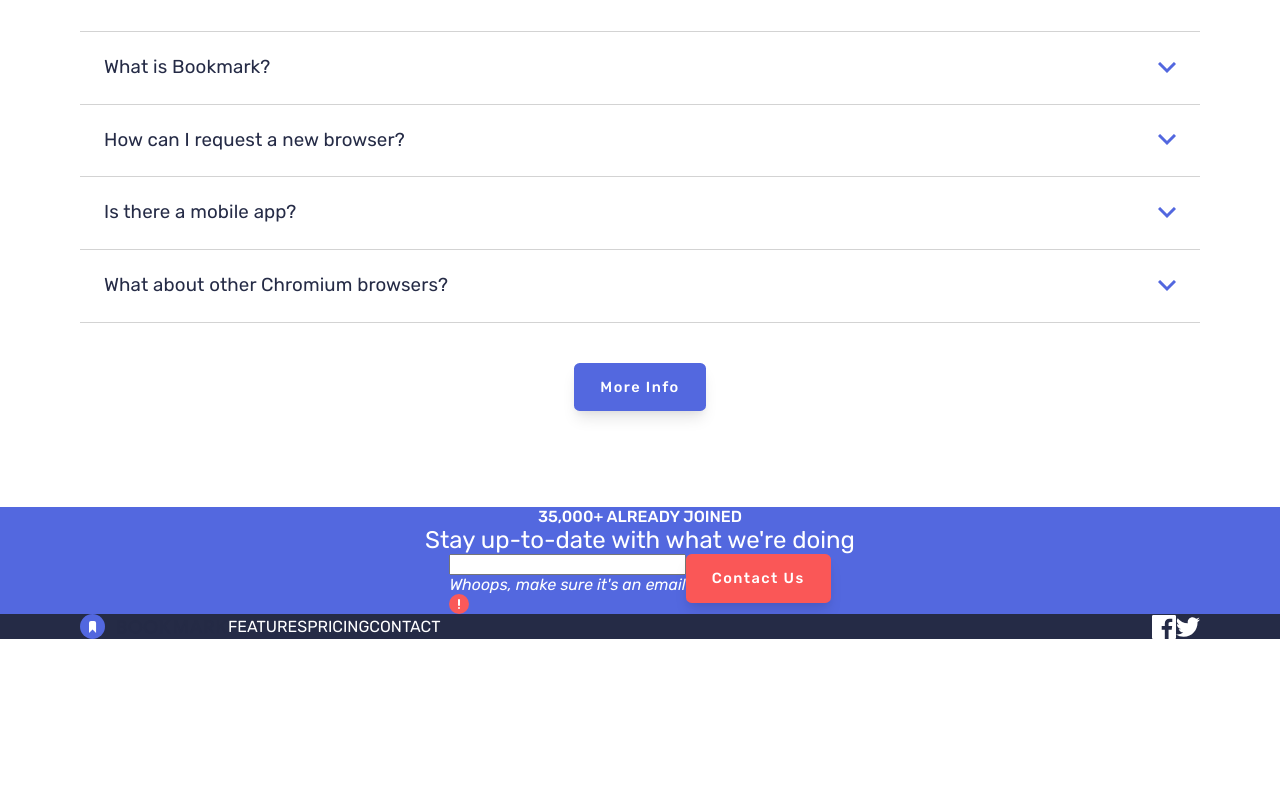
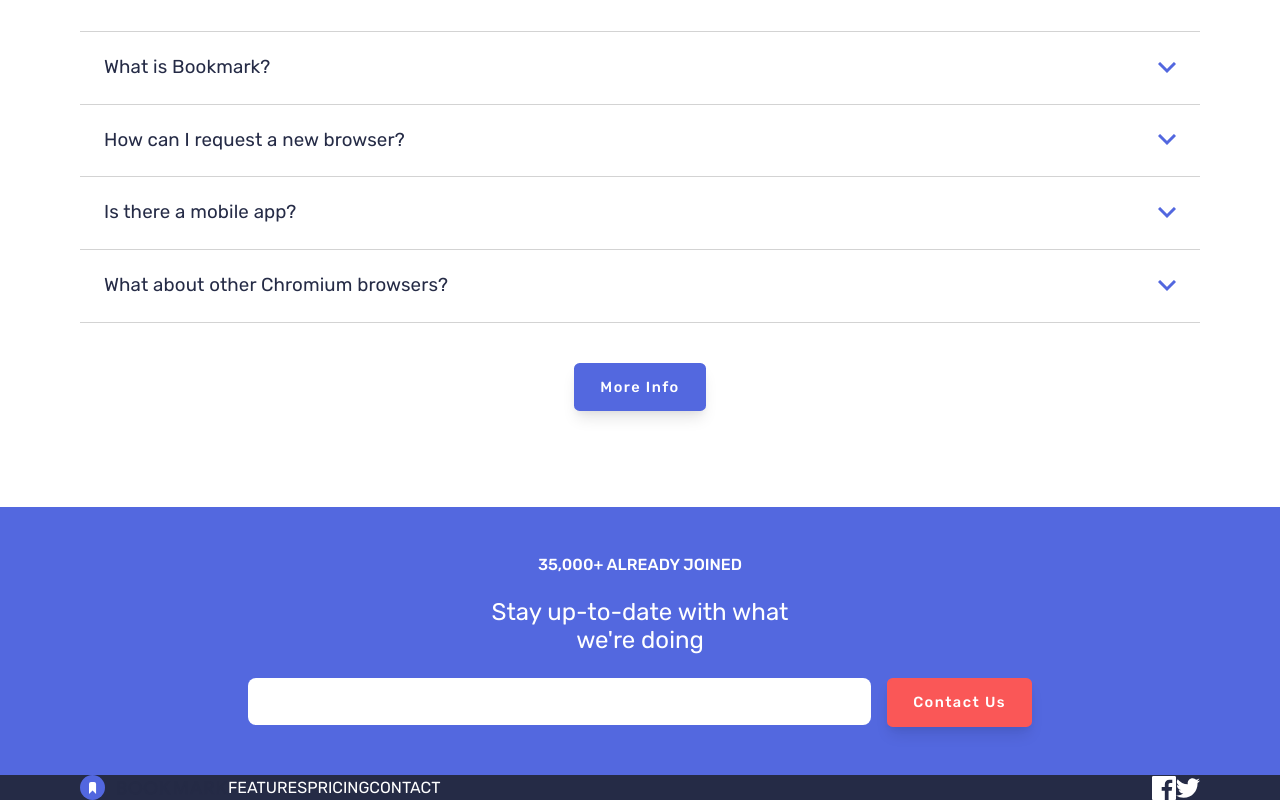
Before and after one commit to VasuBeachoo/bookmark-landing-page, a React (Create React App) app: page / in a window 1280 px wide. Shown: the part 2275-3075 px from the top of the page. Before the commit the page ends 2914 px from the top, so only its background shows below. Built offline with nearby package versions, Linux system fonts and the light colour scheme.

Commit message:
Style cta section and add input validation

```diff
--- a/src/components/ContactInput.js
+++ b/src/components/ContactInput.js
@@ -1,11 +1,17 @@
+import { useState } from "react";
 import styled from "styled-components";
 import { SoftRedBtn } from "./Buttons";
 import iconError from "../assets/icon-error.svg";
 
-export const ErrorIcon = styled.img``;
+export const ErrorIcon = styled.img`
+  position: absolute;
+  top: 0.775rem;
+  right: 1.05rem;
+`;
 
 export const ErrorMsg = styled.p`
   color: var(--White);
+  font-size: 0.9rem;
   font-style: italic;
   margin: 0;
 `;
@@ -16,17 +22,31 @@
   justify-content: flex-start;
   align-items: flex-start;
   width: 100%;
+  background-color: var(--Soft-red);
+  border-radius: 0.2rem;
+  padding: 0.35rem;
 `;
 
 export const EmailInput = styled.input.attrs({ type: "email" })`
+  color: var(--Dark-blue);
   width: 100%;
+  border: none;
+  border-radius: 0.5rem;
+  padding: 1rem 3.25rem 1rem 1rem;
+
+  &:focus {
+    outline: 0.15rem solid var(--Dark-blue);
+  }
 `;
 
 export const EmailInputBox = styled.div`
+  position: relative;
   display: flex;
   flex-direction: column;
   justify-content: flex-start;
   align-items: flex-start;
+  flex-grow: 1;
+  gap: 0.5rem;
 `;
 
 export const ContactInputBox = styled.div`
@@ -34,19 +54,38 @@
   flex-direction: row;
   justify-content: flex-start;
   align-items: flex-start;
+  width: 70%;
+  gap: 1rem;
 `;
 
 const ContactInput = ({ className }) => {
+  const [input, setInput] = useState("");
+  const [errorDisplay, setErrorDisplay] = useState(false);
+
+  const handleSubmit = () => {
+    var re = /\S+@\S+\.\S+/;
+    if (re.test(input)) {
+      setInput("");
+      setErrorDisplay(false);
+    } else {
+      setErrorDisplay(true);
+    }
+  };
+
   return (
     <ContactInputBox className={className}>
       <EmailInputBox>
-        <EmailInput />
-        <ErrorMsgBox>
-          <ErrorMsg>Whoops, make sure it's an email</ErrorMsg>
-        </ErrorMsgBox>
-        <ErrorIcon src={iconError} alt="error-icon" />
+        <EmailInput value={input} onChange={(e) => setInput(e.target.value)} />
+        {errorDisplay && (
+          <>
+            <ErrorMsgBox>
+              <ErrorMsg>Whoops, make sure it's an email</ErrorMsg>
+            </ErrorMsgBox>
+            <ErrorIcon src={iconError} alt="error-icon" />
+          </>
+        )}
       </EmailInputBox>
-      <SoftRedBtn>Contact Us</SoftRedBtn>
+      <SoftRedBtn onClick={handleSubmit}>Contact Us</SoftRedBtn>
     </ContactInputBox>
   );
 };
--- a/src/components/landing/Cta.js
+++ b/src/components/landing/Cta.js
@@ -6,6 +6,7 @@
   text-align: center;
   color: var(--White);
   font-weight: 400;
+  max-width: 20ch;
   margin: 0;
 `;
 
@@ -22,7 +23,9 @@
   flex-direction: column;
   justify-content: flex-start;
   align-items: center;
+  gap: 1.5rem;
   background-color: var(--Soft-blue);
+  padding-block: 3rem;
 `;
 
 const Cta = ({ className }) => {
```
